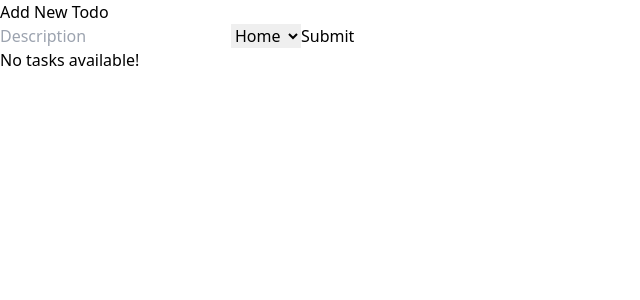
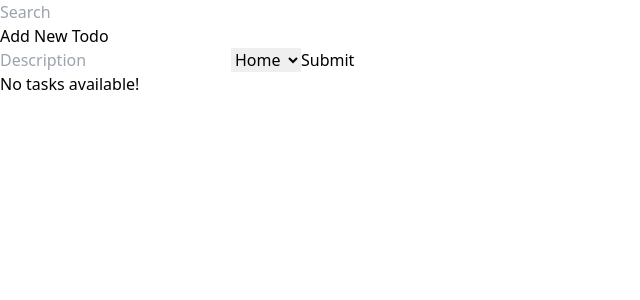
Before and after one commit to levy002/todo_ts, a React (Create React App) app: page / in a window 1280 px wide. Shown: the top 300 px of the page, without its empty margins (0-640 px from the left). Built offline with nearby package versions, Linux system fonts and the light colour scheme.

Commit message:
Seacr filtering implementation

```diff
--- a/src/App.tsx
+++ b/src/App.tsx
@@ -1,16 +1,39 @@
-import React from 'react';
+import React, { useCallback, useEffect, useState } from 'react';
 import { useReadLocalStorage } from 'usehooks-ts';
 import Todos from './components/Todos';
 import { ITodo } from './shared/Interfaces';
+import SearchFilter from './shared/searchFilters';
+
 
 function App() {
   const todos = useReadLocalStorage<ITodo[]>('todos' || []);
+  const [searchQuery, setSearchQuery] = useState<string>('');
+  const [displayedTodos, setDisplayedTodos] = useState<ITodo[]>([]);
+
+  const handleSearch = useCallback((query: string) => {
+   setSearchQuery(query);
+  }, []);
+
+  useEffect(() => {
+    if (todos !== null) {
+      const filteredTodos = todos.filter((todo) =>
+        todo.description.toLowerCase().includes(searchQuery)
+      );
+
+      setDisplayedTodos(filteredTodos);
+    } else {
+      setDisplayedTodos([]);
+    }
+  }, [searchQuery, todos]);
+
 
    return (
      <div className="App">
-     <Todos todos={todos}/>
+       <SearchFilter setSearchQuery={handleSearch} />
+      <Todos todos={displayedTodos}/>
      </div>
    );
  }
 
+
 export default App;
--- a/src/components/Todo.tsx
+++ b/src/components/Todo.tsx
@@ -10,9 +10,7 @@ const Todo = (props: ITodo): ReactElement => {
   const handleCopyToClipboard = (data: string) => {
     copy(data);
     setCopyStatus("Copied");
-    setTimeout(() => {
-      setCopyStatus("");
-    }, 1500);
+    setTimeout(() => { setCopyStatus("")}, 1500);
   };
 
   return (
--- a/src/components/TodoForm.tsx
+++ b/src/components/TodoForm.tsx
@@ -1,6 +1,6 @@
 import React from 'react';
 import { useLocalStorage } from 'usehooks-ts';
-import { useForm, SubmitHandler } from "react-hook-form"
+import { useForm, SubmitHandler } from "react-hook-form";
 import { ITodo } from '../shared/Interfaces';
 
 const TodoForm: React.FC = () => {
--- a/src/components/Todos.tsx
+++ b/src/components/Todos.tsx
@@ -14,7 +14,7 @@ const Todos = (props: IProps) => {
        <TodoForm />
        <section>
           {
-            todos === null ? (
+            todos.length === 0 ? (
               <p>No tasks available!</p>
             ) : (
 
--- a/src/shared/Interfaces.ts
+++ b/src/shared/Interfaces.ts
@@ -1,4 +1,4 @@
-enum CategoryEnum {
+export enum CategoryEnum {
     Home = "Home",
     School = "School",
     Sport = "Sport",
@@ -10,3 +10,7 @@ export interface ITodo {
   category: CategoryEnum
   id: number
 }
+
+export interface ISearchQuery {
+    description: string
+}
--- /dev/null
+++ b/src/shared/searchFilters.tsx
@@ -0,0 +1,24 @@
+import React from "react";
+import { useForm, SubmitHandler } from "react-hook-form";
+import { ISearchQuery } from "./Interfaces";
+
+interface IProps {
+  setSearchQuery: (data: string) => void;
+}
+
+const SearchFilter = (props: IProps) => {
+  const { setSearchQuery } = props;
+
+  const handleSearch = (e: any) => {
+    const query = e.target.value
+    setSearchQuery(query.toLowerCase())
+  }
+
+  return (
+      <div>
+        <input type='text' onChange={handleSearch} placeholder='Search' />
+      </div>
+  );
+};
+
+export default SearchFilter;
```
Lines whose indentation alone changed are shown as unchanged.
